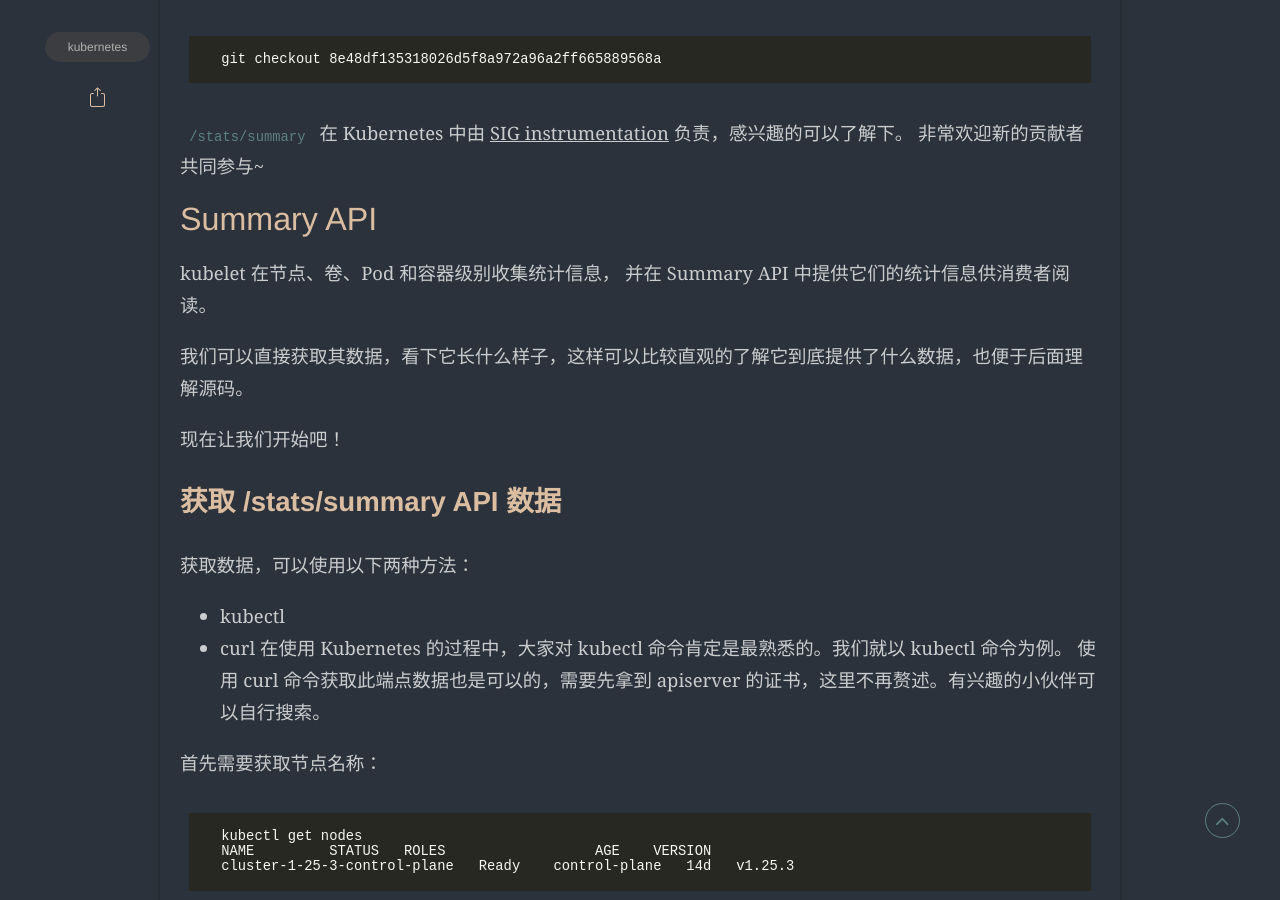
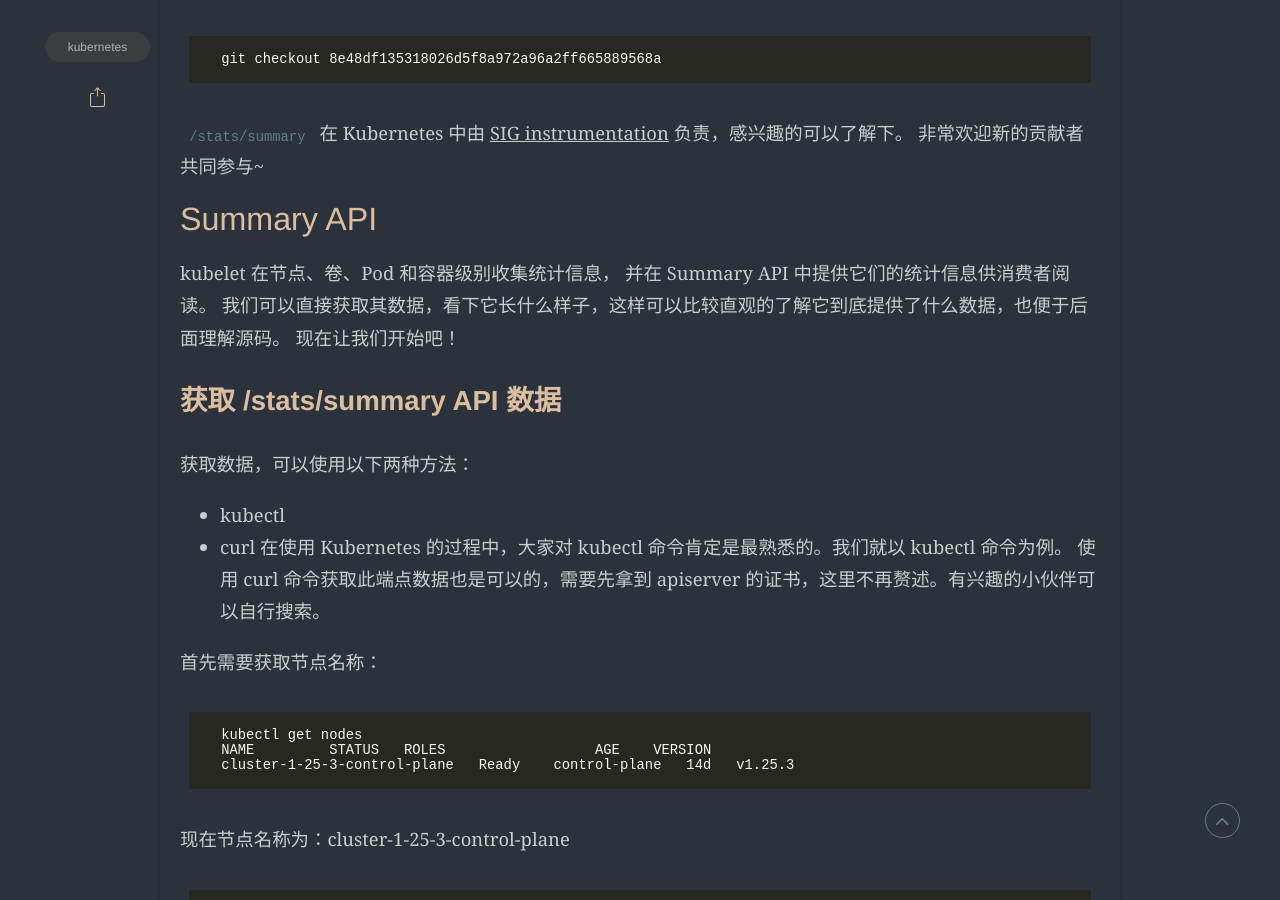
Before and after one commit to mengjiao-liu/mengjiao-liu.github.io, a Jekyll site: the page built from _posts/2022-11-11-kubernetes-stats-summary.md, in a window 1280 px wide and 900 px high, scrolled down 1031 px. Built offline with Jekyll 4.4.1, drawn with Linux system fonts in a browser that asks for light colours; some web fonts are replaced; comment, search, counter and statistics services are not loaded; some of the changed text lies outside the part shown.

````diff
--- a/_posts/2022-11-11-kubernetes-stats-summary.md
+++ b/_posts/2022-11-11-kubernetes-stats-summary.md
@@ -25,9 +25,7 @@ git checkout 8e48df135318026d5f8a972a96a2ff665889568a
 
 # Summary API
 kubelet 在节点、卷、Pod 和容器级别收集统计信息， 并在 Summary API 中提供它们的统计信息供消费者阅读。
-
 我们可以直接获取其数据，看下它长什么样子，这样可以比较直观的了解它到底提供了什么数据，也便于后面理解源码。
-
 现在让我们开始吧！
 
 ## 获取 /stats/summary API 数据
@@ -342,7 +340,7 @@ startKubelet(k, podCfg, &kubeServer.KubeletConfiguration, kubeDeps, kubeServer.E
 		klog.InfoS("Started kubelet")
 ```
 
-## `/stats/summary` api 启动过程
+## /stats/summary api 启动过程
 ```go
 // k 变量包含 kubelet stats provider 参数
 // 在1157 行运行createAndInitKubelet函数后 kubelet已经得到 statsProvider
@@ -415,7 +413,7 @@ func (h *handler) handleSummary(request *restful.Request, response *restful.Resp
 	}
 }
 ```
-## `/stats/summary` 具体实现
+## /stats/summary 具体实现
 Kubernetes 现在 `/stats/summary` 端点的数据默认是这两种混杂的，未来的话，社区是计划全部从 CRI 获取 stats 数据，
 以避免对 cAdvisor 的依赖。
 这部分的设计详情，请参看：[cAdvisor-less, CRI-full Container and Pod Stats KEP](https://github.com/kubernetes/enhancements/tree/master/keps/sig-node/2371-cri-pod-container-stats#cadvisor-less-cri-full-container-and-pod-stats)
````
